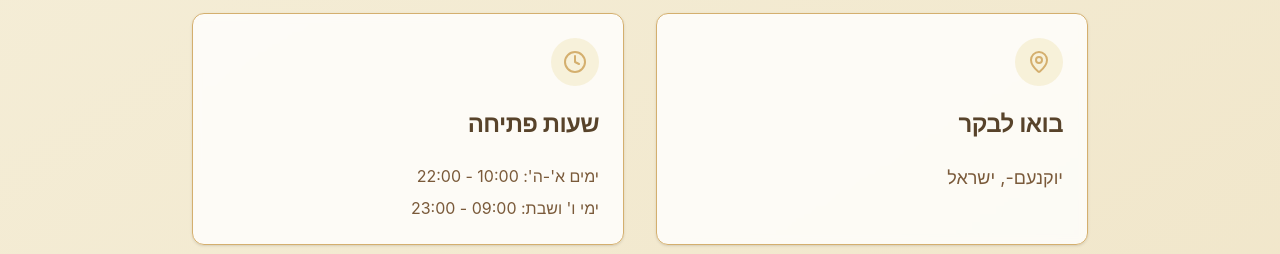
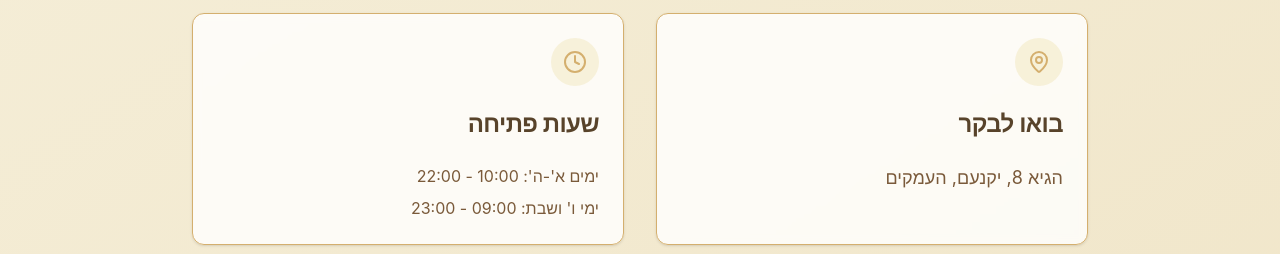
Before and after one commit to devgav-o/buller, a React (Create React App) app: page / in a window 1280 px wide. Shown: the part 6308-6562 px from the top of the page. Built offline with nearby package versions, Linux system fonts and the light colour scheme; a web font is replaced by a local one.

Commit message:
fix: Correct address

```diff
--- a/src/mockData.js
+++ b/src/mockData.js
@@ -45,7 +45,7 @@ export const translations = {
         getInTouch: 'צרו קשר',
         contactSubtitle: 'נשמח לראות אתכם',
         visitUs: 'בואו לבקר',
-        address: 'יוקנעם-, ישראל',
+        address: 'הגיא 8, יקנעם, העמקים',
         openingHours: 'שעות פתיחה',
         weekdays: "ימים א'-ה': 10:00 - 22:00",
         weekends: "ימי ו' ושבת: 09:00 - 23:00",
@@ -106,7 +106,7 @@ export const translations = {
         getInTouch: 'Get in Touch',
         contactSubtitle: "We'd love to see you",
         visitUs: 'Visit Us',
-        address: 'Yokneam, Israel',
+        address: 'הגיא 8, יקנעם, העמקים',
         openingHours: 'Opening Hours',
         weekdays: 'Sun-Thu: 10:00 AM - 10:00 PM',
         weekends: 'Fri-Sat: 09:00 AM - 11:00 PM',
```
